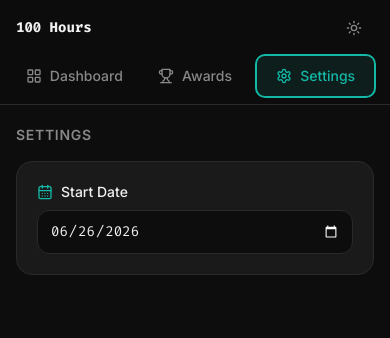
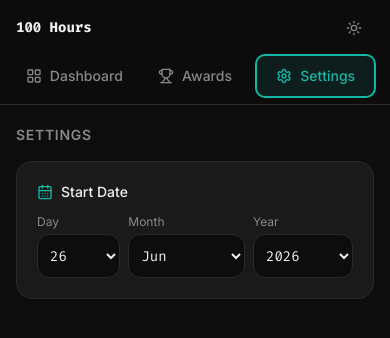
Before and after one commit to dimanevedima/100hours, a React (Vite) app: page / in a window 390 px wide. Both pictures are taken after a click on the button "Settings". Shown: the top 338 px of the page. Built offline with nearby package versions, Linux system fonts and the light colour scheme.

Commit message:
Improve mobile start date setting

```diff
--- a/src/components/SettingsPanel.tsx
+++ b/src/components/SettingsPanel.tsx
@@ -1,27 +1,108 @@
 import { CalendarDays } from 'lucide-react'
 import { useStore } from '../app/store'
 
+const MONTHS = [
+  'Jan', 'Feb', 'Mar', 'Apr', 'May', 'Jun',
+  'Jul', 'Aug', 'Sep', 'Oct', 'Nov', 'Dec',
+]
+
+function getDateParts(dateISO: string) {
+  const [year, month, day] = dateISO.split('-').map(Number)
+  return { year, month, day }
+}
+
+function toDateISO(year: number, month: number, day: number) {
+  const safeDay = Math.min(day, new Date(year, month, 0).getDate())
+  const mm = String(month).padStart(2, '0')
+  const dd = String(safeDay).padStart(2, '0')
+  return `${year}-${mm}-${dd}`
+}
+
 export function SettingsPanel() {
   const { settings, updateSettings } = useStore()
+  const { year, month, day } = getDateParts(settings.startDate)
+  const years = Array.from({ length: 7 }, (_, index) => new Date().getFullYear() - 3 + index)
+  const daysInMonth = new Date(year, month, 0).getDate()
+
+  const updateDate = (next: Partial<{ year: number; month: number; day: number }>) => {
+    updateSettings({
+      startDate: toDateISO(
+        next.year ?? year,
+        next.month ?? month,
+        next.day ?? day,
+      ),
+    })
+  }
 
   return (
     <section className="max-w-lg space-y-4">
       <h1 className="text-sm font-semibold uppercase tracking-wider text-muted">Settings</h1>
 
       <div className="rounded-2xl border border-border bg-surface p-5">
-        <label className="block space-y-2">
-          <span className="flex items-center gap-2 text-sm font-medium text-text">
+        <div className="space-y-3">
+          <div className="flex items-center gap-2 text-sm font-medium text-text">
             <CalendarDays className="h-4 w-4 text-accent" />
             Start Date
-          </span>
-          <input
-            type="date"
-            value={settings.startDate}
-            onChange={event => updateSettings({ startDate: event.target.value })}
-            className="h-11 w-full rounded-xl border border-border bg-bg px-3 font-mono-num text-sm text-text outline-none transition-colors focus:border-accent focus:ring-2 focus:ring-accent/30"
-          />
-        </label>
+          </div>
+
+          <div className="grid grid-cols-[1fr_1.4fr_1.2fr] gap-2">
+            <DateSelect
+              label="Day"
+              value={day}
+              onChange={value => updateDate({ day: value })}
+            >
+              {Array.from({ length: daysInMonth }, (_, index) => index + 1).map(value => (
+                <option key={value} value={value}>{value}</option>
+              ))}
+            </DateSelect>
+
+            <DateSelect
+              label="Month"
+              value={month}
+              onChange={value => updateDate({ month: value })}
+            >
+              {MONTHS.map((label, index) => (
+                <option key={label} value={index + 1}>{label}</option>
+              ))}
+            </DateSelect>
+
+            <DateSelect
+              label="Year"
+              value={year}
+              onChange={value => updateDate({ year: value })}
+            >
+              {years.map(value => (
+                <option key={value} value={value}>{value}</option>
+              ))}
+            </DateSelect>
+          </div>
+        </div>
       </div>
     </section>
   )
 }
+
+function DateSelect({
+  label,
+  value,
+  onChange,
+  children,
+}: {
+  label: string
+  value: number
+  onChange: (value: number) => void
+  children: React.ReactNode
+}) {
+  return (
+    <label className="space-y-1">
+      <span className="block text-xs text-muted">{label}</span>
+      <select
+        value={value}
+        onChange={event => onChange(Number(event.target.value))}
+        className="h-11 w-full rounded-xl border border-border bg-bg px-2 font-mono-num text-sm text-text outline-none transition-colors focus:border-accent focus:ring-2 focus:ring-accent/30"
+      >
+        {children}
+      </select>
+    </label>
+  )
+}
```
